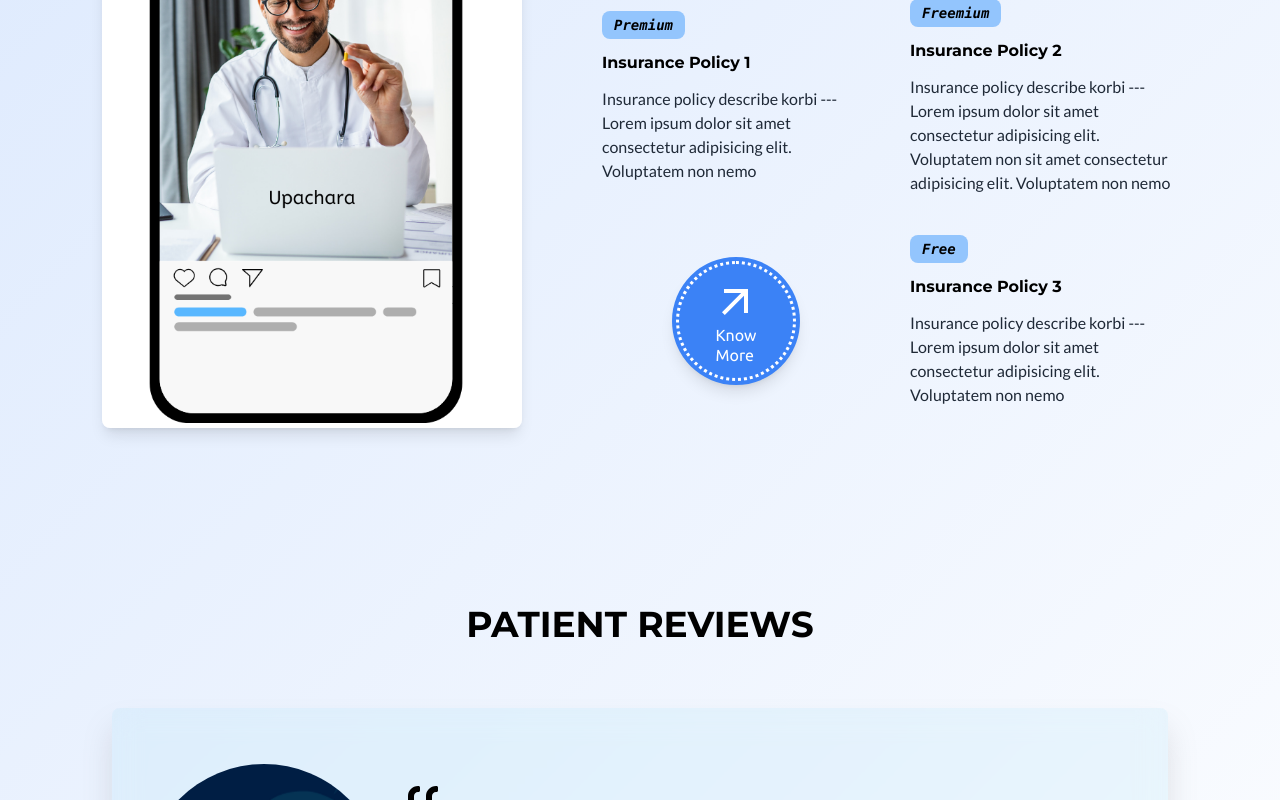
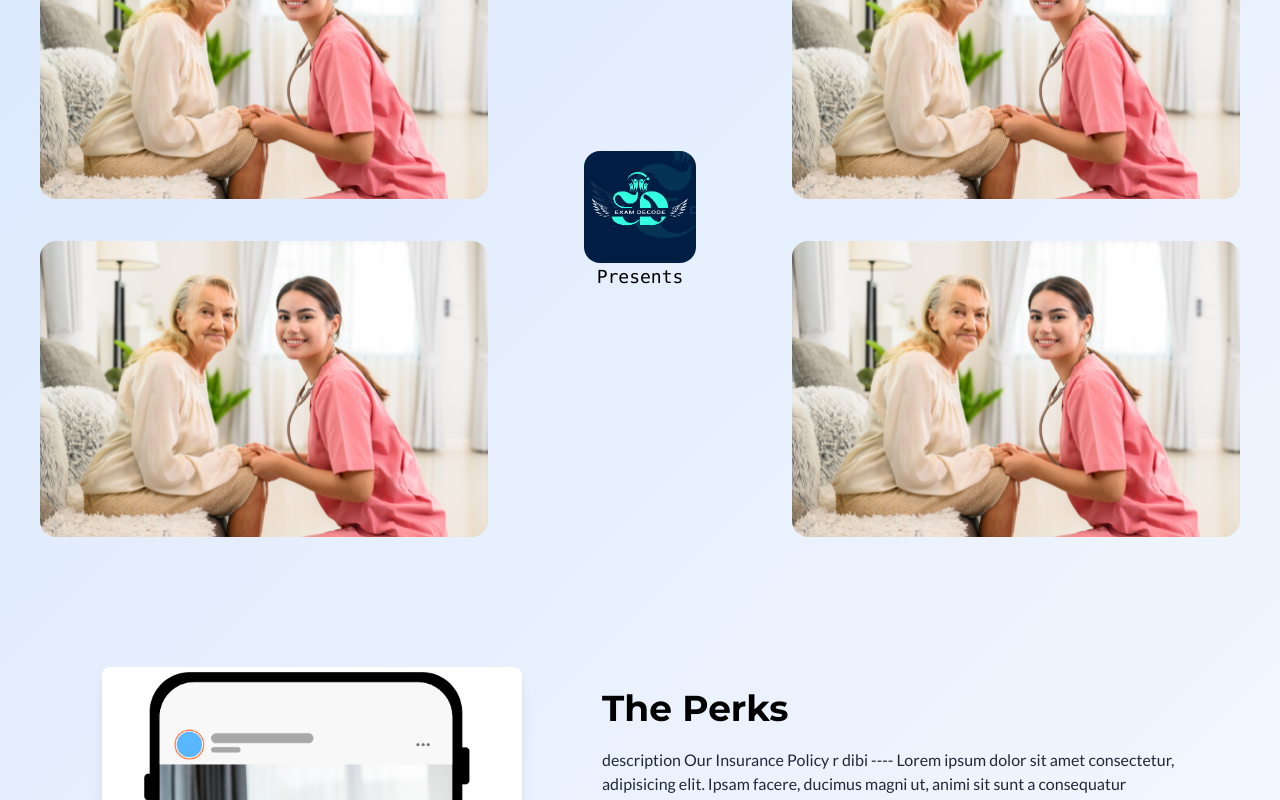
Before and after one commit to Chandrima-Kar/UPACHARA, a Next.js app in the folder client/: page / in a window 1280 px wide. Shown: the part 2200-3000 px from the top of the page. Built offline with nearby package versions, Linux system fonts and the light colour scheme; a web font is replaced by a local one.

Commit message:
our service section is updated

```diff
--- a/client/src/app/globals.css
+++ b/client/src/app/globals.css
@@ -73,3 +73,16 @@ body {
 
   backdrop-filter: blur(14px);
 }
+
+
+.preserve-3d {
+  transform-style: preserve-3d;
+}
+
+.backface-hidden {
+  backface-visibility: hidden;
+}
+
+.rotate-y-180 {
+  transform: rotateY(180deg);
+}
--- a/client/src/app/layout.js
+++ b/client/src/app/layout.js
@@ -2,7 +2,7 @@ import { Geist, Geist_Mono } from "next/font/google";
 import "./globals.css";
 import { ToastContainer } from "react-toastify";
 import "react-toastify/dist/ReactToastify.css";
-import Header from "@/components/Header/page";
+import Header from "@/components/Header/Header";
 import Footer from "@/components/Footer/Footer";
 import Baseline from "@/components/Baseline/Baseline";
 
--- a/client/src/app/page.js
+++ b/client/src/app/page.js
@@ -5,12 +5,14 @@ import AboutSection from "@/components/HomePageComponents/AboutSection";
 import Hero from "@/components/HomePageComponents/Hero";
 import InsuranceSection from "@/components/HomePageComponents/InsuranceSection";
 import TestimonialSection from "@/components/HomePageComponents/TestimonialSection";
+import ServicesSection from "@/components/HomePageComponents/ServicesSection";
 
 export default function Home() {
   return (
     <div className="my-20 flex flex-col items-center justify-center gap-32">
       <Hero />
       <AboutSection />
+      <ServicesSection />
       <InsuranceSection />
       <TestimonialSection />
     </div>
--- a/client/src/components/Header/page.jsx
+++ b/client/src/components/Header/Header.jsx
@@ -98,7 +98,7 @@ const Header = () => {
           >
             <span className="header_links  cursor-context-menu">Drug</span>
             {drugOpen && (
-              <div className="absolute left-0 z-50  w-40 bg-[#e4eefd] shadow-xl shadow-lg rounded-lg ">
+              <div className="absolute left-0 z-50  w-40 bg-[#e4eefd] shadow-xl rounded-lg ">
                 <Link
                   href="/drug-alternative"
                   className="block px-4 py-4 header_links transition-transform duration-700 ease transform hover:scale-90"
--- /dev/null
+++ b/client/src/components/HomePageComponents/ServicesSection.jsx
@@ -0,0 +1,177 @@
+"use client";
+
+import React, { useState } from "react";
+import Image from "next/image";
+import Link from "next/link";
+import { MdArrowOutward } from "react-icons/md";
+
+import { motion } from "framer-motion";
+
+const cardsLeft = [
+  {
+    id: 1,
+    image: "/patient2.png",
+    text: `Disease prediction intro - consectetur
+          adipisicing elit. Atque similique corporis architecto
+          soluta earum id ipsum voluptatem suscipit cupiditate illo
+          obcaecati, reprehenderit sit beatae unde corrupti ducimus
+          pariatur! Repudiandae Lorem, ipsum dolor sit amet
+          consectetur adipisicing elit. Culpa sed dolore
+          exercitationem labore pariatur adipisci, harum minus,
+          ipsam reprehenderit optio illum! Ut doloremque`,
+    linkedPage: "/disease-prediction",
+  },
+  {
+    id: 2,
+    image: "/patient2.png",
+    text: `Multi disease intro - consectetur
+          adipisicing elit. Atque similique corporis architecto
+          soluta earum id ipsum voluptatem suscipit cupiditate illo
+          obcaecati, reprehenderit sit beatae unde corrupti ducimus
+          pariatur! Repudiandae Lorem, ipsum dolor sit amet
+          consectetur adipisicing elit. Culpa sed dolore
+          exercitationem labore pariatur adipisci, harum minus,
+          ipsam reprehenderit optio illum! Ut doloremque`,
+    linkedPage: "/disease-prediction",
+  },
+];
+
+const cardsRight = [
+  {
+    id: 3,
+    image: "/patient2.png",
+    text: `drug alternative intro - consectetur
+          adipisicing elit. Atque similique corporis architecto
+          soluta earum id ipsum voluptatem suscipit cupiditate illo
+          obcaecati, reprehenderit sit beatae unde corrupti ducimus
+          pariatur! Repudiandae Lorem, ipsum dolor sit amet
+          consectetur adipisicing elit. Culpa sed dolore
+          exercitationem labore pariatur adipisci, harum minus,
+          ipsam reprehenderit optio illum! Ut doloremque`,
+    linkedPage: "/disease-prediction",
+  },
+  {
+    id: 4,
+    image: "/patient2.png",
+    text: `drug response intro - consectetur
+          adipisicing elit. Atque similique corporis architecto
+          soluta earum id ipsum voluptatem suscipit cupiditate illo
+          obcaecati, reprehenderit sit beatae unde corrupti ducimus
+          pariatur! Repudiandae Lorem, ipsum dolor sit amet
+          consectetur adipisicing elit. Culpa sed dolore
+          exercitationem labore pariatur adipisci, harum minus,
+          ipsam reprehenderit optio illum! Ut doloremque`,
+    linkedPage: "/disease-prediction",
+  },
+];
+
+const ServicesSection = () => {
+  const [flippedCards, setFlippedCards] = useState({});
+
+  const handleFlip = (id) => {
+    setFlippedCards((prev) => ({
+      ...prev,
+      [id]: !prev[id],
+    }));
+  };
+  return (
+    <section className="flex items-center ">
+      <div className="container mx-auto flex flex-col items-center">
+        <h1 className="text-3xl sm:text-4xl   font-montserrat">Our Services</h1>
+
+        <div className="flex items-center justify-center gap-24 mt-[2.5rem] xl:mt-[4rem] ">
+          <div className="grid grid-cols-1 place-items-center gap-10">
+            {cardsLeft.map((card) => (
+              <div
+                key={card.id}
+                className="relative w-[28rem] h-[298.6px]"
+                onClick={() => handleFlip(card.id)}
+              >
+                <motion.div
+                  animate={{ rotateY: flippedCards[card.id] ? 180 : 0 }}
+                  transition={{ duration: 0.6 }}
+                  className="relative preserve-3d cursor-pointer"
+                >
+                  {/* Front Side */}
+                  <div className="absolute w-[28rem] backface-hidden">
+                    <Image
+                      src={card.image}
+                      alt="Upachara"
+                      width={900}
+                      height={600}
+                      className="rounded-2xl"
+                    />
+                  </div>
+
+                  {/* Back Side */}
+                  <div className="absolute w-[28rem] h-[298.6px] bg-blue-500 text-white flex flex-col items-center justify-center rounded-xl shadow-2xl shadow-blue-200 rotate-y-180 backface-hidden">
+                    <p className="text-center font-lato p-4">{card.text}</p>
+
+                    <Link
+                      href={card.linkedPage}
+                      className=" flex items-center justify-center p-3 outline-dotted outline-3 -outline-offset-[7px] outline-white  bg-blue-500 text-white font-semibold rounded-full shadow-lg transition-all duration-500 transform hover:scale-110 hover:bg-blue-700 cursor-pointer"
+                    >
+                      <MdArrowOutward className=" w-7 h-7" />
+                    </Link>
+                  </div>
+                </motion.div>
+              </div>
+            ))}
+          </div>
+
+          <div className="flex flex-col items-center justify-center">
+            <Image
+              src="/ed.jpg"
+              alt="Upachara"
+              width={200}
+              height={200}
+              className="w-[7rem] rounded-2xl"
+            />
+            <h1 className=" text-lg font-mono">Presents</h1>
+          </div>
+
+          <div className="grid grid-cols-1 place-items-center gap-10">
+            {cardsRight.map((card) => (
+              <div
+                key={card.id}
+                className="relative w-[28rem] h-[298.6px]"
+                onClick={() => handleFlip(card.id)}
+              >
+                <motion.div
+                  animate={{ rotateY: flippedCards[card.id] ? 180 : 0 }}
+                  transition={{ duration: 0.6 }}
+                  className="relative preserve-3d cursor-pointer"
+                >
+                  {/* Front Side */}
+                  <div className="absolute w-[28rem] backface-hidden">
+                    <Image
+                      src={card.image}
+                      alt="Upachara"
+                      width={900}
+                      height={600}
+                      className="rounded-2xl"
+                    />
+                  </div>
+
+                  {/* Back Side */}
+                  <div className="absolute w-[28rem] h-[298.6px] bg-blue-500 text-white flex flex-col items-center justify-center rounded-xl shadow-2xl shadow-blue-200 rotate-y-180 backface-hidden">
+                    <p className="text-center font-lato p-4">{card.text}</p>
+
+                    <Link
+                      href={card.linkedPage}
+                      className=" flex items-center justify-center p-3 outline-dotted outline-3 -outline-offset-[7px] outline-white  bg-blue-500 text-white font-semibold rounded-full shadow-lg transition-all duration-500 transform hover:scale-110 hover:bg-blue-700 cursor-pointer"
+                    >
+                      <MdArrowOutward className=" w-7 h-7" />
+                    </Link>
+                  </div>
+                </motion.div>
+              </div>
+            ))}
+          </div>
+        </div>
+      </div>
+    </section>
+  );
+};
+
+export default ServicesSection;
--- a/client/src/components/HomePageComponents/TestimonialSection.jsx
+++ b/client/src/components/HomePageComponents/TestimonialSection.jsx
@@ -62,14 +62,14 @@ const TestimonialSection = () => {
     }
   }, [isHovered, selectedTestimonial, reviews]);
   return (
-    <section className="flex items-center md:h-full pt-4 md:pt-3 xl:py-12">
+    <section className="flex items-center ">
       <div
-        className="container mx-auto mb-6 flex flex-col items-center"
+        className="container mx-auto flex flex-col items-center"
         onMouseEnter={() => setIsHovered(true)}
         onMouseLeave={() => setIsHovered(false)}
       >
         {/* Heading */}
-        <h1 className="text-3xl sm:text-4xl uppercase  font-montserrat">
+        <h1 className="text-3xl sm:text-4xl   font-montserrat">
           Patient Reviews
         </h1>
 
```
Also changed, not shown: client/src/components/HomePageComponents/InsuranceSection.jsx (+0 -7 lines), client/public/patient2.png.
